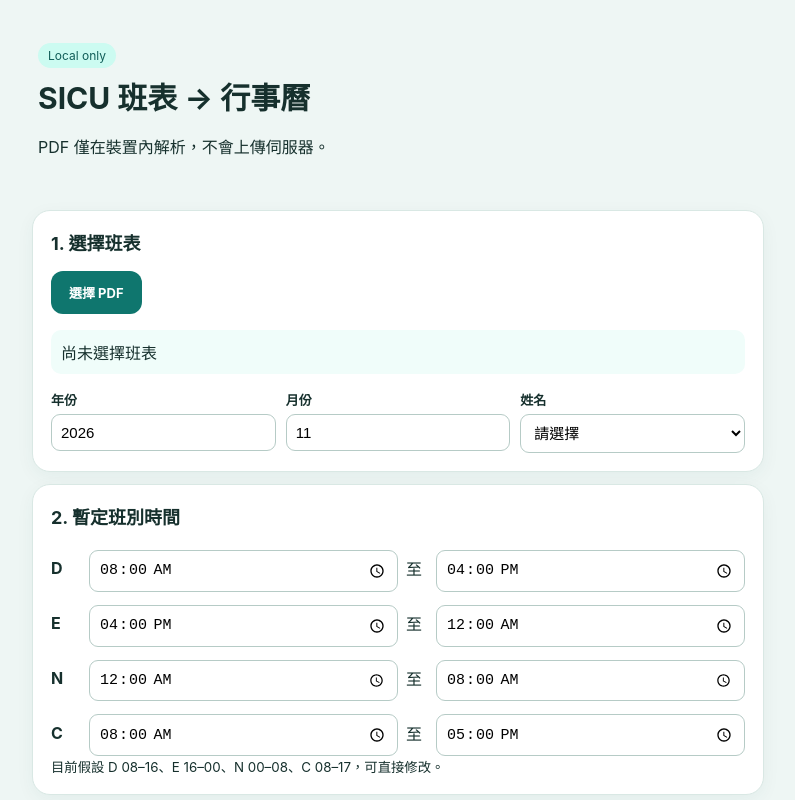
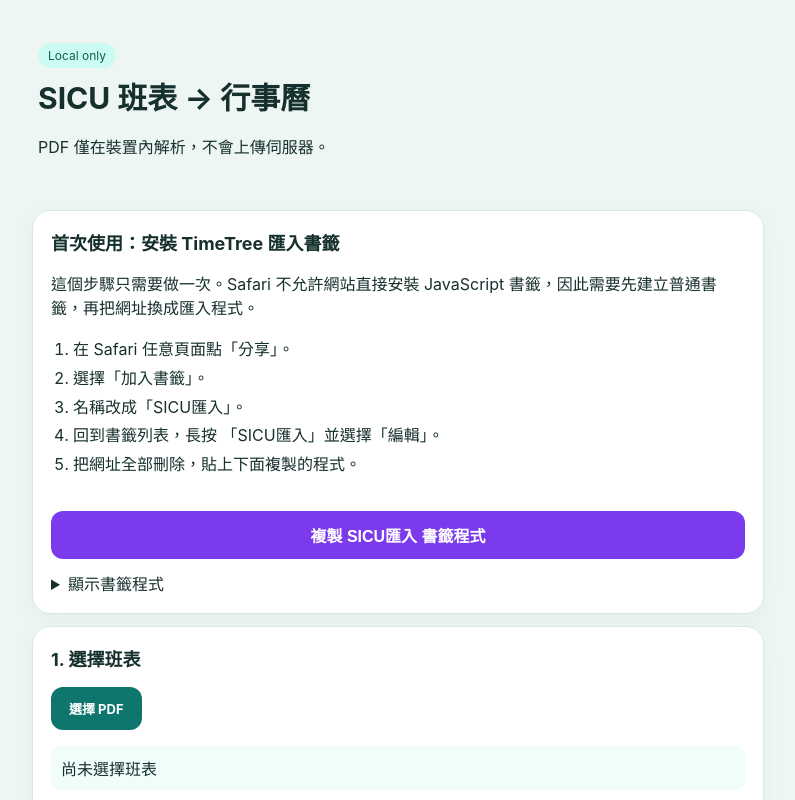
Before and after one commit to liyacolud-dev/sicu-roster-calendar, a React (Vite) app: page / in a window 1280 px wide. Shown: the top 800 px of the page, without its empty margins (242-1037 px from the left). Built offline with nearby package versions, Linux system fonts and the light colour scheme.

Commit message:
Update App.tsx

```diff
--- a/src/App.tsx
+++ b/src/App.tsx
@@ -7,6 +7,10 @@ import {
   buildTimeTreePayload,
   copyTimeTreePayload,
 } from "./services/timetree";
+
+import {
+  TIMETREE_BOOKMARKLET,
+} from "./services/bookmarklet";
 
 // ===== 個人專屬設定：以後要幫別人加，就在這裡多加一筆 =====
 type Profile = {
@@ -76,7 +80,10 @@ export default function App() {
   const [msg, setMsg] = useState("尚未選擇班表");
   const [debug, setDebug] = useState("");
   const [useCustom, setUseCustom] = useState(false);
-
+const [
+  bookmarkCopied,
+  setBookmarkCopied,
+] = useState(false);
   const profile = PROFILES.find((p) => p.name.normalize("NFKC") === person.normalize("NFKC"));
   const customActive = useCustom && profile !== undefined;
 
@@ -168,6 +175,69 @@ export default function App() {
   const workRules = rules.filter((r) => WORK_CODES.includes(r.code));
   const noEntries = entries.length === 0;
   const altBtn = { background: "#115e59", marginTop: 8 };
+
+  async function copyBookmarklet() {
+  try {
+    if (
+      navigator.clipboard &&
+      window.isSecureContext
+    ) {
+      await navigator.clipboard.writeText(
+        TIMETREE_BOOKMARKLET
+      );
+    } else {
+      const area =
+        document.createElement(
+          "textarea"
+        );
+
+      area.value =
+        TIMETREE_BOOKMARKLET;
+
+      area.style.position =
+        "fixed";
+
+      area.style.left =
+        "-9999px";
+
+      document.body.appendChild(
+        area
+      );
+
+      area.focus();
+      area.select();
+
+      const copied =
+        document.execCommand(
+          "copy"
+        );
+
+      document.body.removeChild(
+        area
+      );
+
+      if (
+        copied === false
+      ) {
+        throw new Error(
+          "無法複製書籤程式"
+        );
+      }
+    }
+
+    setBookmarkCopied(true);
+
+    setMsg(
+      "已複製 SICU匯入 書籤程式。請編輯 Safari 書籤並貼到網址欄。"
+    );
+  } catch (error) {
+    setMsg(
+      "複製書籤程式失敗：" +
+        String(error)
+    );
+  }
+}
+
   async function copyForTimeTree() {
     if (person === "") {
       setMsg("請先選擇姓名");
@@ -228,7 +298,93 @@ export default function App() {
         <h1>SICU 班表 → 行事曆</h1>
         <p>PDF 僅在裝置內解析，不會上傳伺服器。</p>
       </header>
+<section>
+  <h2>
+    首次使用：安裝 TimeTree 匯入書籤
+  </h2>
 
+  <p>
+    這個步驟只需要做一次。Safari
+    不允許網站直接安裝 JavaScript
+    書籤，因此需要先建立普通書籤，再把網址換成匯入程式。
+  </p>
+
+  <ol
+    style={{
+      paddingLeft: 22,
+      lineHeight: 1.8,
+    }}
+  >
+    <li>
+      在 Safari 任意頁面點「分享」。
+    </li>
+
+    <li>
+      選擇「加入書籤」。
+    </li>
+
+    <li>
+      名稱改成「SICU匯入」。
+    </li>
+
+    <li>
+      回到書籤列表，長按
+      「SICU匯入」並選擇「編輯」。
+    </li>
+
+    <li>
+      把網址全部刪除，貼上下面複製的程式。
+    </li>
+  </ol>
+
+  <button
+    className="primary"
+    type="button"
+    onClick={
+      copyBookmarklet
+    }
+    style={{
+      background:
+        "#7c3aed",
+    }}
+  >
+    {bookmarkCopied
+      ? "已複製書籤程式"
+      : "複製 SICU匯入 書籤程式"}
+  </button>
+
+  <details
+    style={{
+      marginTop: 12,
+    }}
+  >
+    <summary>
+      顯示書籤程式
+    </summary>
+
+    <textarea
+      readOnly
+      value={
+        TIMETREE_BOOKMARKLET
+      }
+      onFocus={(event) =>
+        event.currentTarget.select()
+      }
+      style={{
+        width: "100%",
+        minHeight: 150,
+        marginTop: 10,
+        padding: 10,
+        fontSize: 12,
+        fontFamily:
+          "monospace",
+        borderRadius: 8,
+        border:
+          "1px solid #b6cbc6",
+      }}
+    />
+  </details>
+</section>
       <section>
         <h2>1. 選擇班表</h2>
         <label className="upload">
```
